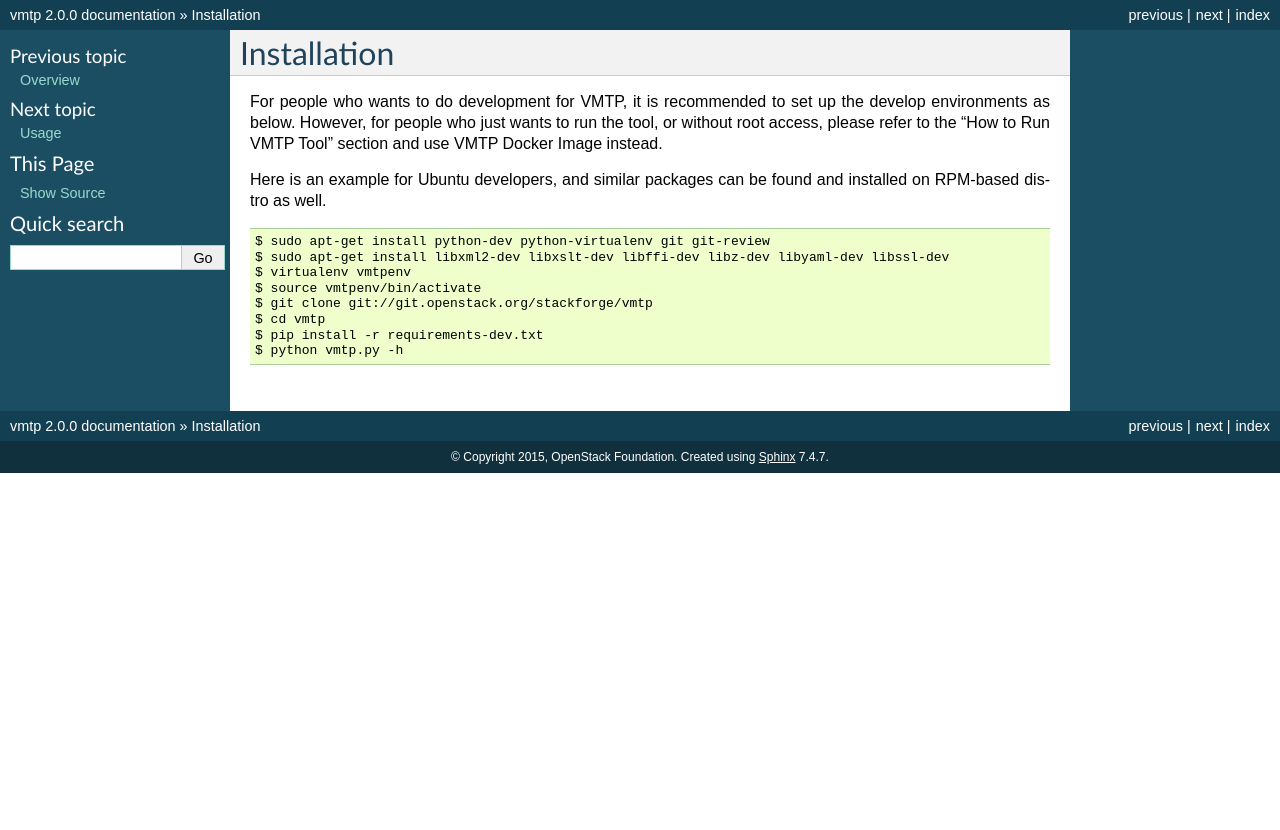
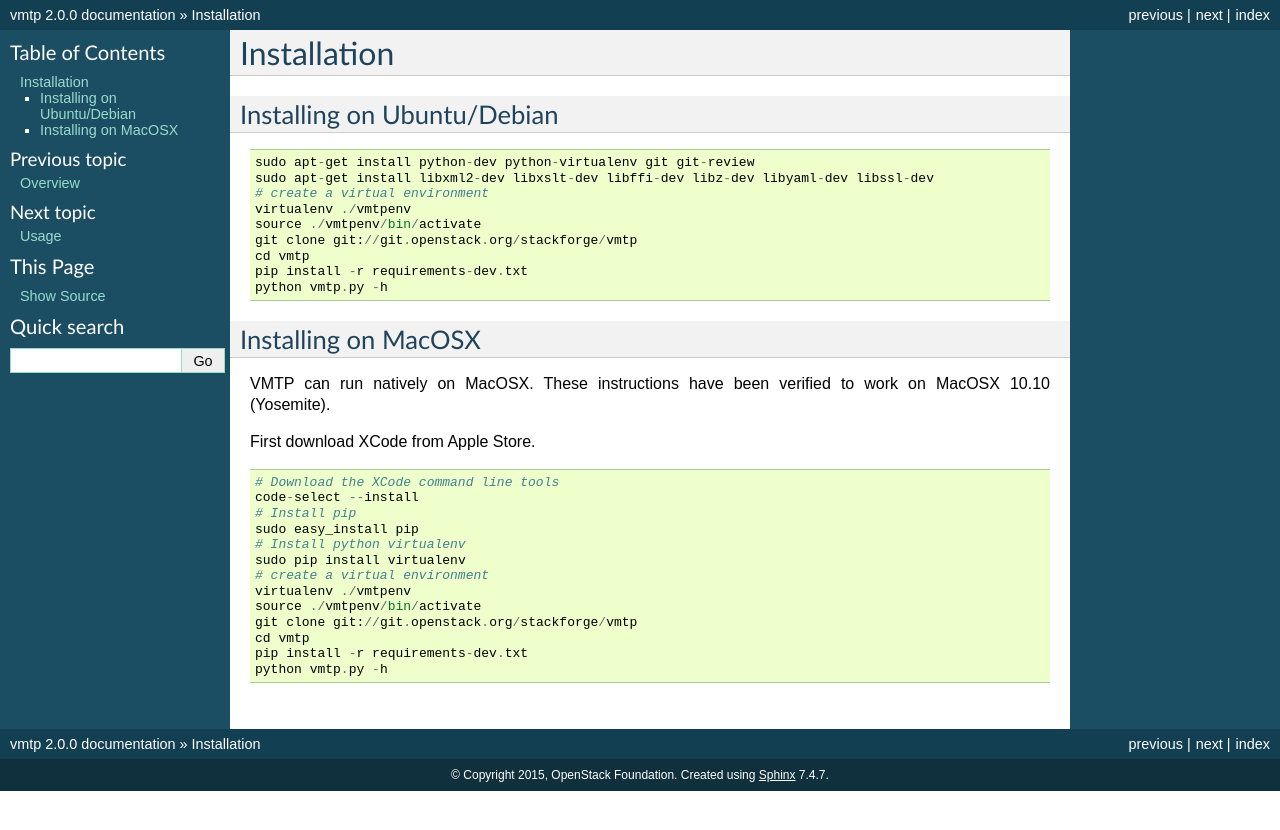
Before and after one commit to openstack-archive/vmtp, a Sphinx documentation site: the page built from doc/source/installation.rst, in a window 1280 px wide. Shown: the top 830 px of the page. Built offline with Sphinx 7.4.7, drawn with Linux system fonts in a browser that asks for light colours.

Commit message:
Adjust installation instructions and usage
Change-Id: Ib0cdfaae0fa5d2cf7286945c7de74fd1813a9051

```diff
--- a/doc/source/installation.rst
+++ b/doc/source/installation.rst
@@ -2,17 +2,40 @@
 Installation
 ============
 
-For people who wants to do development for VMTP, it is recommended to set up the develop environments as below. However, for people who just wants to run the tool, or without root access, please refer to the "How to Run VMTP Tool" section and use VMTP Docker Image instead.
 
-Here is an example for Ubuntu developers, and similar packages can be found and installed on RPM-based distro as well.
+Installing on Ubuntu/Debian
+---------------------------
 
 .. code::
 
-    $ sudo apt-get install python-dev python-virtualenv git git-review
-    $ sudo apt-get install libxml2-dev libxslt-dev libffi-dev libz-dev libyaml-dev libssl-dev
-    $ virtualenv vmtpenv
-    $ source vmtpenv/bin/activate
-    $ git clone git://git.openstack.org/stackforge/vmtp
-    $ cd vmtp
-    $ pip install -r requirements-dev.txt
-    $ python vmtp.py -h
+    sudo apt-get install python-dev python-virtualenv git git-review
+    sudo apt-get install libxml2-dev libxslt-dev libffi-dev libz-dev libyaml-dev libssl-dev
+    # create a virtual environment
+    virtualenv ./vmtpenv
+    source ./vmtpenv/bin/activate
+    git clone git://git.openstack.org/stackforge/vmtp
+    cd vmtp
+    pip install -r requirements-dev.txt
+    python vmtp.py -h
+
+Installing on MacOSX
+--------------------
+VMTP can run natively on MacOSX. These instructions have been verified to work on MacOSX 10.10 (Yosemite).
+
+First download XCode from Apple Store.
+
+.. code::
+
+    # Download the XCode command line tools
+    code-select --install
+    # Install pip
+    sudo easy_install pip
+    # Install python virtualenv
+    sudo pip install virtualenv
+    # create a virtual environment
+    virtualenv ./vmtpenv
+    source ./vmtpenv/bin/activate
+    git clone git://git.openstack.org/stackforge/vmtp
+    cd vmtp
+    pip install -r requirements-dev.txt
+    python vmtp.py -h
```
Also changed, not shown: doc/source/usage.rst (+13 -8 lines).
